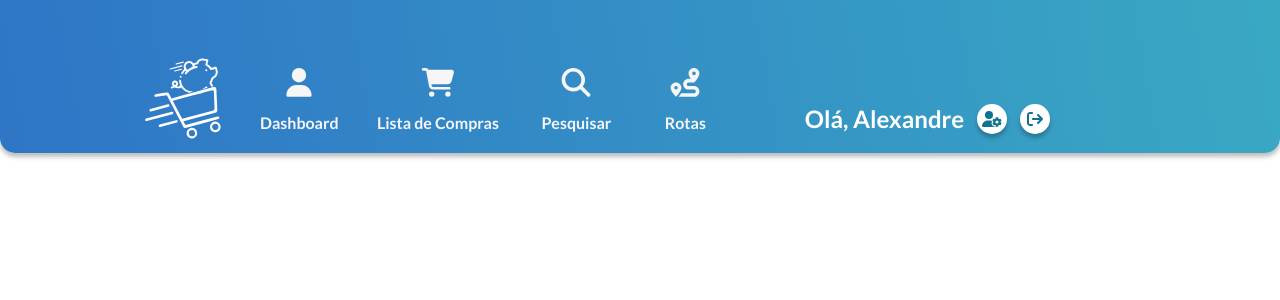
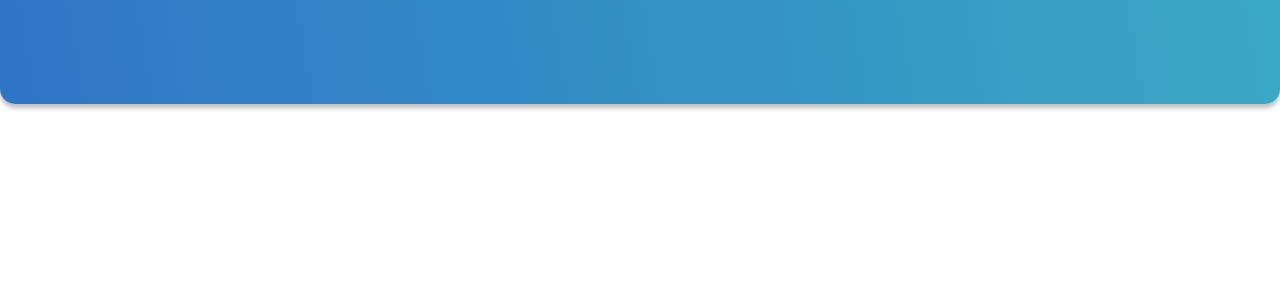
Before and after one commit to alexandresilvacarreira/groceryroutepro-frontend-prod, an Angular app: page /dashboard in a window 1280 px wide. Shown: the top 300 px of the page. Built offline with nearby package versions, Linux system fonts and the light colour scheme.

Commit message:
HEADER-PAGE - Terminado

```diff
--- a/src/app/app.module.ts
+++ b/src/app/app.module.ts
@@ -14,6 +14,7 @@ import {DashboardComponent} from "./pages/dashboard/dashboard.component";
 import {MobileNavbarComponent} from "./components/mobile-navbar/mobile-navbar.component";
 import {SignupComponent} from "./pages/signup/signup.component";
 import { DesktopNavbarComponent } from './components/desktop-navbar/desktop-navbar.component';
+import { HeaderPageComponent } from './components/header-page/header-page.component';
 
 @NgModule({
   declarations: [
@@ -24,7 +25,8 @@ import { DesktopNavbarComponent } from './components/desktop-navbar/desktop-navb
     DashboardComponent,
     MobileNavbarComponent,
     SignupComponent,
-    DesktopNavbarComponent
+    DesktopNavbarComponent,
+    HeaderPageComponent
   ],
   imports: [
     BrowserModule,
--- /dev/null
+++ b/src/app/components/header-page/header-page.component.html
@@ -0,0 +1,7 @@
+<div class="header-page">
+
+  <div class="tab-wrapper">
+    <div class="title"><h1>Pesquisa</h1></div>
+  </div>
+
+</div>
--- /dev/null
+++ b/src/app/components/header-page/header-page.component.scss
@@ -0,0 +1,35 @@
+.header-page {
+  border-radius: 0 0 15px 15px;
+  background: linear-gradient(260deg, rgba(33, 158, 188, 0.89) 0%, rgba(21, 101, 192, 0.89) 98.41%);
+  box-shadow: 0 4px 4px 0 rgba(0, 0, 0, 0.25);
+  height: 104px;
+  position: relative;
+  display: flex;
+  justify-content: center;
+  align-items: flex-end;
+
+  .tab-wrapper {
+    display: flex;
+    align-items: center;
+    position: absolute;
+    margin:auto;
+
+    .title {
+
+      flex-grow: 1;
+      overflow: hidden;
+
+      h1 {
+        color: #FFF;
+        overflow: hidden;
+        white-space: nowrap;
+        text-overflow: ellipsis;
+      }
+    }
+
+    @media only screen and (min-width: 769px) {
+      display: none;
+
+    }
+  }
+}
--- /dev/null
+++ b/src/app/components/header-page/header-page.component.ts
@@ -0,0 +1,14 @@
+import { Component } from '@angular/core';
+import {faArrowRightFromBracket} from "@fortawesome/free-solid-svg-icons/faArrowRightFromBracket";
+import {faUserGear} from "@fortawesome/free-solid-svg-icons/faUserGear";
+
+@Component({
+  selector: 'app-header-page',
+  templateUrl: './header-page.component.html',
+  styleUrls: ['./header-page.component.scss']
+})
+export class HeaderPageComponent {
+
+    protected readonly faArrowRightFromBracket = faArrowRightFromBracket;
+    protected readonly faUserGear = faUserGear;
+}
--- a/src/app/pages/dashboard/dashboard.component.html
+++ b/src/app/pages/dashboard/dashboard.component.html
@@ -1,3 +1,4 @@
-<app-desktop-navbar></app-desktop-navbar>
+<!--<app-desktop-navbar></app-desktop-navbar>
 <app-mobile-navbar></app-mobile-navbar>
-<app-header-dashboard></app-header-dashboard>
+<app-header-dashboard></app-header-dashboard>-->
+<app-header-page></app-header-page>
```
Also changed, not shown: 1 other file (tests, documents, lock files or other folders).
